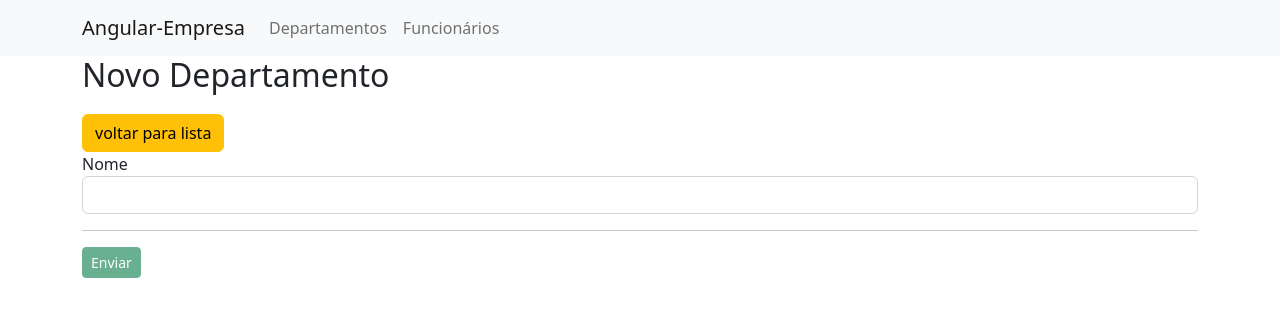
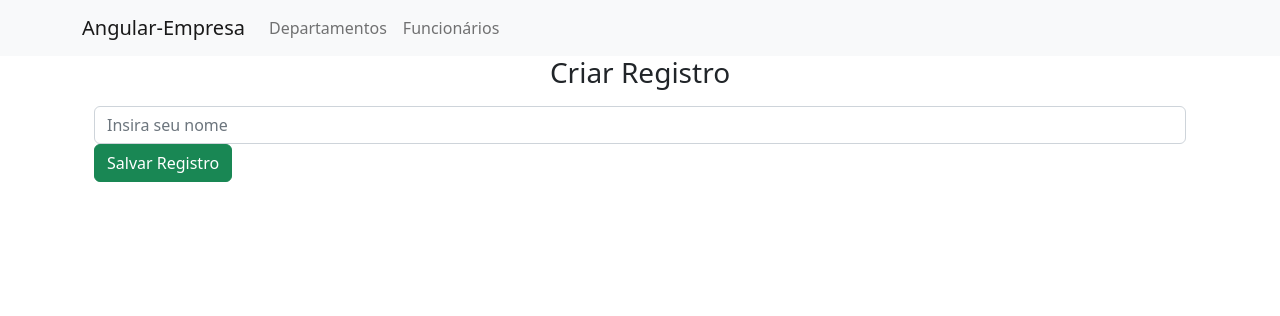
Before and after one commit to deciosousa/Angular-Empresa, an Angular app: page /criarDepto in a window 1280 px wide. Shown: the top 316 px of the page. Built offline with nearby package versions, Linux system fonts and the light colour scheme.

Commit message:
Alterações no componente de criação

```diff
--- a/src/app/Componentes/departamento/criarDepto/criarDepto.component.html
+++ b/src/app/Componentes/departamento/criarDepto/criarDepto.component.html
@@ -1,4 +1,4 @@
-  <div class="row">
+  <!-- <div class="row">
 
     <app-titulo [titulo]="(modo == 'post' ? 'Novo Departamento' : '')">
     </app-titulo>
@@ -9,7 +9,7 @@
     </div>
 
 
-    <!-- <form [formGroup]="deptoForm" (submit)="deptoSubmit()"> -->
+    <form [formGroup]="deptoForm" (submit)="deptoSubmit()">
     <form [formGroup]="deptoForm" (submit)="deptoNovo()" >
       <div class="form-group">
         <label for="formGroupExampleInput">Nome</label>
@@ -21,3 +21,27 @@
       </div>
     </form>
   </div>
+ -->
+
+ <div class = "container custom-container">
+  <div class = "col-md-12">
+    <h3 class = "mb-3 text-center">Criar Registro</h3>
+
+    <div class = "form-group">
+      <input type = "text" [(ngModel)] = "dadosRegistro.nome" placeholder = "Insira seu nome" class = "form-control" />
+    </div>
+
+    <!-- <div class = "form-group">
+      <input type = "email" [(ngModel)] = "dadosRegistro.email" placeholder = "Insira seu email" class = "form-control" />
+    </div>
+
+    <div class = "form-group">
+      <input type = "text" [(ngModel)] = "dadosRegistro.phone" placeholder = "Insira o número de telefone" class = "form-control"/>
+    </div> -->
+
+    <div class = "form-group">
+      <button class = "btn btn-success btn-large btn-block" (click) = "inserirColaborador()"> Salvar Registro</button>
+    </div>
+
+  </div>
+</div>
--- a/src/app/Componentes/departamento/criarDepto/criarDepto.component.ts
+++ b/src/app/Componentes/departamento/criarDepto/criarDepto.component.ts
@@ -1,11 +1,86 @@
-import { Component, OnInit, TemplateRef } from '@angular/core';
-import { FormBuilder, FormGroup, Validators } from '@angular/forms';
+// import { Component, OnInit, TemplateRef } from '@angular/core';
+// import { FormBuilder, FormGroup, Validators } from '@angular/forms';
 
-import { Departamento } from 'src/app/models/Departamento';
-import { DepartamentoService } from 'src/app/departamento.service';
+// import { Departamento } from 'src/app/models/Departamento';
+// import { DepartamentoService } from 'src/app/departamento.service';
 
 
-import { Router, ActivatedRoute, ParamMap } from '@angular/router';
+// import { Router, ActivatedRoute, ParamMap } from '@angular/router';
+
+// @Component({
+//   selector: 'app-criarDepto',
+//   templateUrl: './criarDepto.component.html',
+//   styleUrls: ['./criarDepto.component.css']
+// })
+// export class CriarDeptoComponent implements OnInit {
+
+//   //public modalRef: BsModalRef;
+//   public deptoForm: FormGroup;
+//   public titulo = 'Departamentos';
+//   public deptoSelecionado: Departamento;
+
+//   public modo = 'post';
+
+//   public depto: Departamento;
+
+//   public deptos: Departamento [];
+
+
+//   constructor(private fb: FormBuilder,
+//               private departamentoService: DepartamentoService) {
+//     this.criarForm();
+//   }
+
+//   ngOnInit() {
+//     //this.criarForm();
+//   }
+
+
+//   criarForm() {
+//     this.deptoForm = this.fb.group({
+//       id: [''],
+//       nome: ['', Validators.required]
+//     });
+//   }
+
+//   carregarDeptos() {
+//     this.departamentoService.getAll().subscribe({
+//       next: (departamentos: Departamento[]) => {
+//           this.deptos = departamentos;
+//         },
+//         error: (error: any) => { }
+//       });
+//   }
+
+//   salvarDepto(departamento: Departamento): void {
+
+//     this.departamentoService.post(departamento).subscribe({
+//       next: (retorno: Departamento) => {
+//           console.log(retorno);
+//           this.carregarDeptos();
+//         },
+//         error: (error: any) => { }
+//       });
+//   }
+
+//   deptoSubmit() {
+//     console.log(this.deptoForm.value);
+//     this.salvarDepto(this.deptoForm.value);
+//     this.carregarDeptos();
+//   }
+
+//   deptoNovo(){
+//     this.deptoSelecionado = new Departamento();
+//     this.deptoForm.patchValue(this.deptoSelecionado);
+//   }
+// }
+
+import { Component, OnInit, Input } from '@angular/core';
+// importar o service
+import { DepartamentoService } from 'src/app/departamento.service';
+// importar a classe Router
+import { Router } from '@angular/router';
+
 
 @Component({
   selector: 'app-criarDepto',
@@ -14,63 +89,27 @@ import { Router, ActivatedRoute, ParamMap } from '@angular/router';
 })
 export class CriarDeptoComponent implements OnInit {
 
-  //public modalRef: BsModalRef;
-  public deptoForm: FormGroup;
-  public titulo = 'Departamentos';
-  public deptoSelecionado: Departamento;
-
-  public modo = 'post';
-
-  public depto: Departamento;
-
-  public deptos: Departamento [];
-
-
-  constructor(private fb: FormBuilder,
-              private departamentoService: DepartamentoService) {
-    this.criarForm();
+  // primeira parte -  criar uma propriedade (objeto literal) para ser o conjunto de dados que será transportado para o service e, de lá, persistido na base de dados.
+  @Input() dadosRegistro = {
+    id: 0,
+    nome: ''
+    // email: '',
+    // phone: ''
   }
 
+  constructor(
+    // segunda parte - praticar a referência de instância do service e da classe de rotas
+    public departamentoService: DepartamentoService,
+    public roteamento: Router
+  ) { }
+
   ngOnInit() {
-    //this.criarForm();
   }
-
-
-  criarForm() {
-    this.deptoForm = this.fb.group({
-      id: [''],
-      nome: ['', Validators.required]
-    });
-  }
-
-  carregarDeptos() {
-    this.departamentoService.getAll().subscribe({
-      next: (departamentos: Departamento[]) => {
-          this.deptos = departamentos;
-        },
-        error: (error: any) => { }
-      });
-  }
-
-  salvarDepto(departamento: Departamento): void {
-
-    this.departamentoService.post(departamento).subscribe({
-      next: (retorno: Departamento) => {
-          console.log(retorno);
-          this.carregarDeptos();
-        },
-        error: (error: any) => { }
-      });
-  }
-
-  deptoSubmit() {
-    console.log(this.deptoForm.value);
-    this.salvarDepto(this.deptoForm.value);
-    this.carregarDeptos();
-  }
-
-  deptoNovo(){
-    this.deptoSelecionado = new Departamento();
-    this.deptoForm.patchValue(this.deptoSelecionado);
+  // terceira parte - criação de uma função para enviar os dados capturados -  a partir da view - para o service
+  inserirColaborador(){
+    // chamar a injeção de dependência para enviar os dados
+    this.departamentoService.post(this.dadosRegistro).subscribe(() => {
+      this.roteamento.navigate(['/criarDepto'])
+    })
   }
 }
--- a/src/app/Componentes/departamento/editarDepto/editarDepto.component.ts
+++ b/src/app/Componentes/departamento/editarDepto/editarDepto.component.ts
@@ -65,7 +65,8 @@ export class EditarDeptoComponent implements OnInit {
 
   salvarDepto(departamento: Departamento) {
 
-    this.departamentoService.put(departamento).subscribe({
+
+    this.departamentoService.put(departamento.id, departamento).subscribe({
       next: (retorno: Departamento) => {
           console.log(retorno);
           //this.carregarDeptos(departamento.id);
--- a/src/app/departamento.service.ts
+++ b/src/app/departamento.service.ts
@@ -25,7 +25,7 @@ post(departamento: Departamento) {
   return this.http.post(`${this.baseUrl}`, departamento);
 }
 
-put(departamento: Departamento) {
+put(id: number, departamento: Departamento) {
   return this.http.put(`${this.baseUrl}/${departamento.id}`, departamento);
 }
 
```
